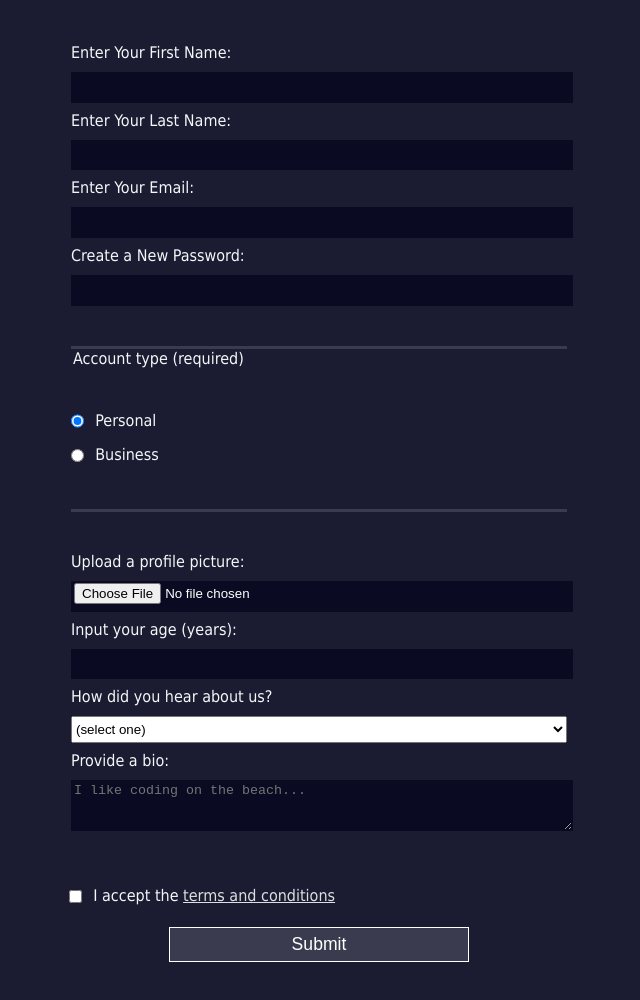
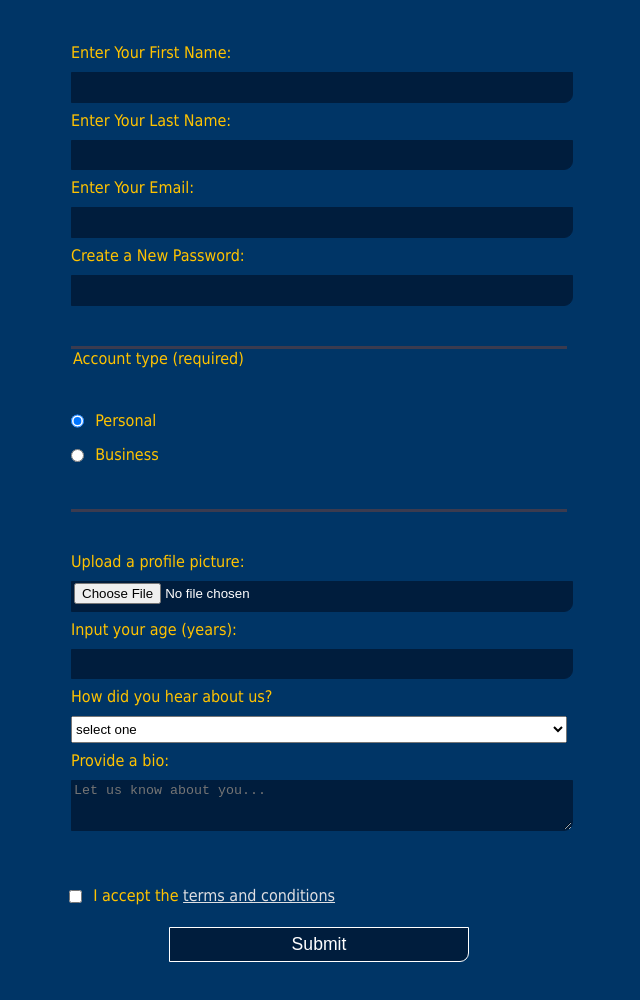
Before and after one commit to Leonardo-Garzon-1995/basicForm_cssHtml, a plain HTML site: page index.html in a window 1280 px wide. Shown: the part 134-1134 px from the top of the page, without its empty margins (321-961 px from the left). Drawn offline with Linux system fonts and the light colour scheme.

Commit message:
info updates and new css styling

```diff
--- a/index.html
+++ b/index.html
@@ -28,15 +28,15 @@
             <label for="age">Input your age (years): <input id="age" type="number" name="age" min="13" max="120" /></label>
             <label for="referrer">How did you hear about us?
             <select id="referrer" name="referrer">
-                <option value="">(select one)</option>
-                <option value="1">freeCodeCamp News</option>
-                <option value="2">freeCodeCamp YouTube Channel</option>
-                <option value="3">freeCodeCamp Forum</option>
+                <option value="">select one</option>
+                <option value="1">Youtube</option>
+                <option value="2">Instagram</option>
+                <option value="3">GitHub</option>
                 <option value="4">Other</option>
             </select>
             </label>
             <label for="bio">Provide a bio:
-            <textarea id="bio" name="bio" rows="3" cols="30" placeholder="I like coding on the beach..."></textarea>
+            <textarea id="bio" name="bio" rows="3" cols="30" placeholder="Let us know about you..."></textarea>
             </label>
         </fieldset>
         <label for="terms-and-conditions">
--- a/styles.css
+++ b/styles.css
@@ -2,8 +2,8 @@ body {
   width: 100%;
   height: 100vh;
   margin: 0;
-  background-color: #1b1b32;
-  color: #f5f6f7;
+  background-color: #003566;
+  color: #ffc300;
   font-family: Tahoma;
   font-size: 16px;
 }
@@ -45,8 +45,9 @@ select {
 }
 
 input, textarea {
-  background-color: #0a0a23;
-  border: 1px solid #0a0a23;
+  background-color: #001d3d;
+  border: 1px solid #001d3d;
+  border-radius: 0 0 9px 0;
   color: #ffffff;
 }
 
@@ -62,9 +63,15 @@ input[type="submit"] {
   margin: 1em auto;
   height: 2em;
   font-size: 1.1rem;
-  background-color: #3b3b4f;
+  background-color: #001d3d;
   border-color: white;
   min-width: 300px;
+  transition: 0.6s;
+}
+input[type="submit"]:hover {
+  border: 1px solid #ffc300;
+  transform: translate(8px)
+
 }
 
 input[type="file"] {
```
